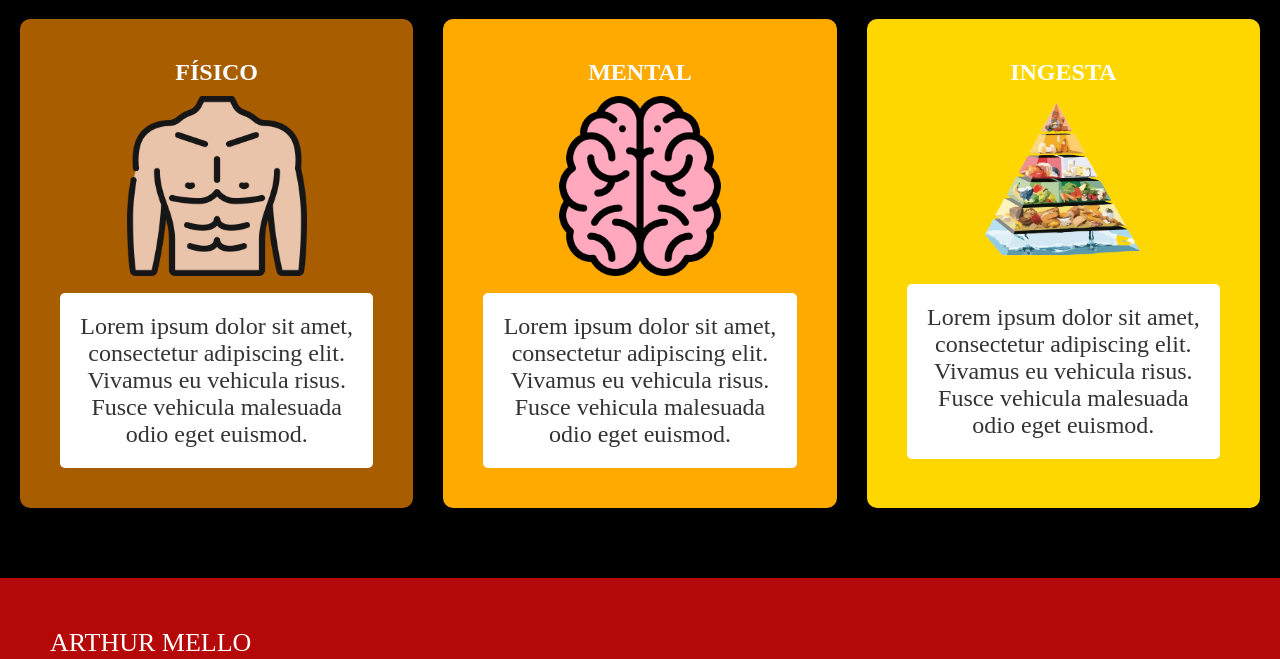
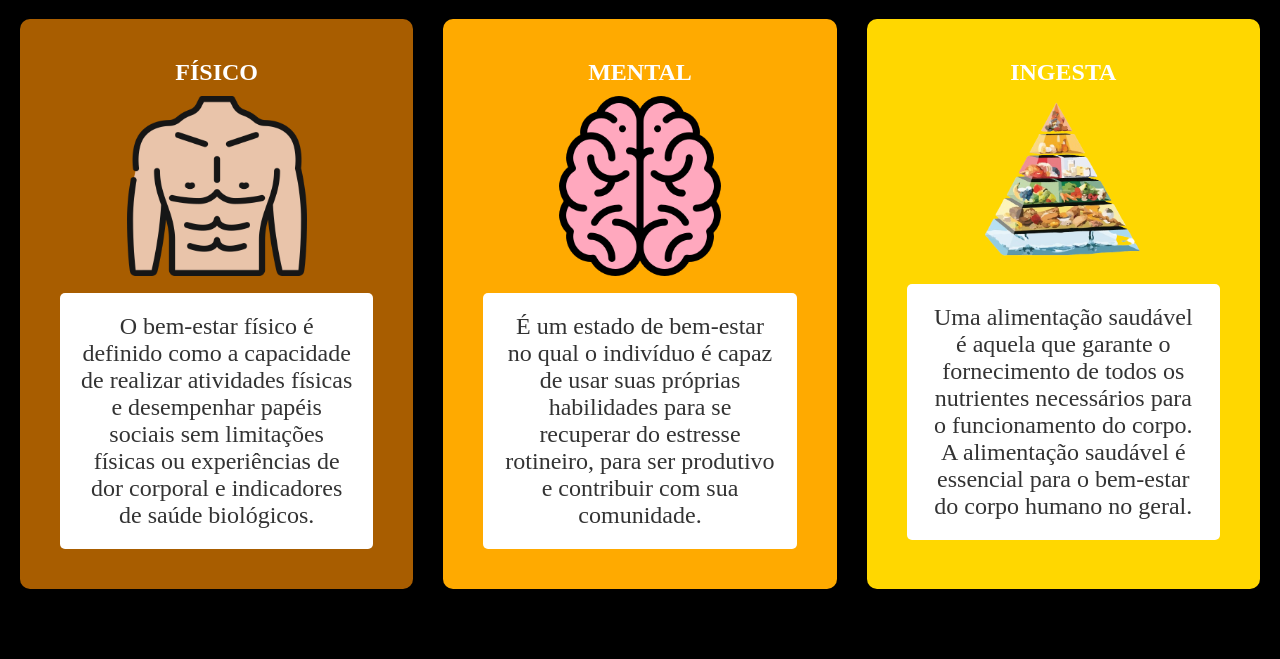
Before and after one commit to senacrs-emti/2024-3MB-freecode-G03, a PHP site: page / in a window 1280 px wide. Shown: the part 280-939 px from the top of the page. Run offline with PHP 8.4, Linux system fonts and the light colour scheme; some web fonts are replaced.

Commit message:
Update index.php

```diff
--- a/index.php
+++ b/index.php
@@ -21,7 +21,7 @@
         <div class="card card-fisico">
             <h2>FÍSICO</h2>
             <img src="img/Fisico.png" alt="Ícone Físico">
-            <p>Lorem ipsum dolor sit amet, consectetur adipiscing elit. Vivamus eu vehicula risus. Fusce vehicula malesuada odio eget euismod.</p>
+            <p>O bem-estar físico é definido como a capacidade de realizar atividades físicas e desempenhar papéis sociais sem limitações físicas ou experiências de dor corporal e indicadores de saúde biológicos. </p>
         </div>
         </a>
         <!-- Card Mental -->
@@ -29,7 +29,7 @@
         <div class="card card-mental">
             <h2>MENTAL</h2>
             <img src="img/Mental.png" alt="Ícone Mental">
-            <p>Lorem ipsum dolor sit amet, consectetur adipiscing elit. Vivamus eu vehicula risus. Fusce vehicula malesuada odio eget euismod.</p>
+            <p>É um estado de bem-estar no qual o indivíduo é capaz de usar suas próprias habilidades para se recuperar do estresse rotineiro, para ser produtivo e contribuir com sua comunidade.   </p>
         </div>
         </a>
         <!-- Card Ingesta -->
@@ -37,7 +37,7 @@
         <div class="card card-ingesta">
             <h2>INGESTA</h2>
             <img src="img/Ingesta.png" alt="Ícone Ingesta">
-            <p>Lorem ipsum dolor sit amet, consectetur adipiscing elit. Vivamus eu vehicula risus. Fusce vehicula malesuada odio eget euismod.</p>
+            <p>Uma alimentação saudável é aquela que garante o fornecimento de todos os nutrientes necessários para o funcionamento do corpo. A alimentação saudável é essencial para o bem-estar do corpo humano no geral.  </p>
         </div>
         </a>
     </section>
```
